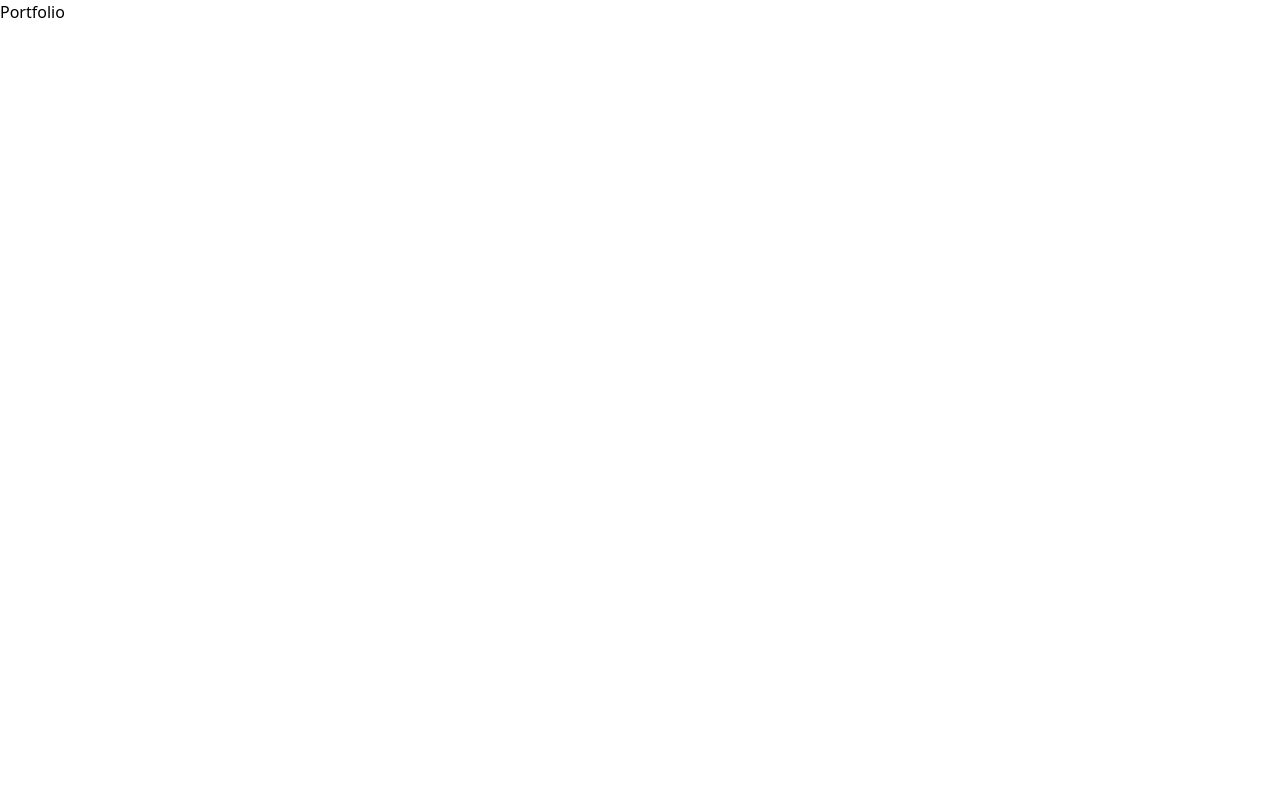
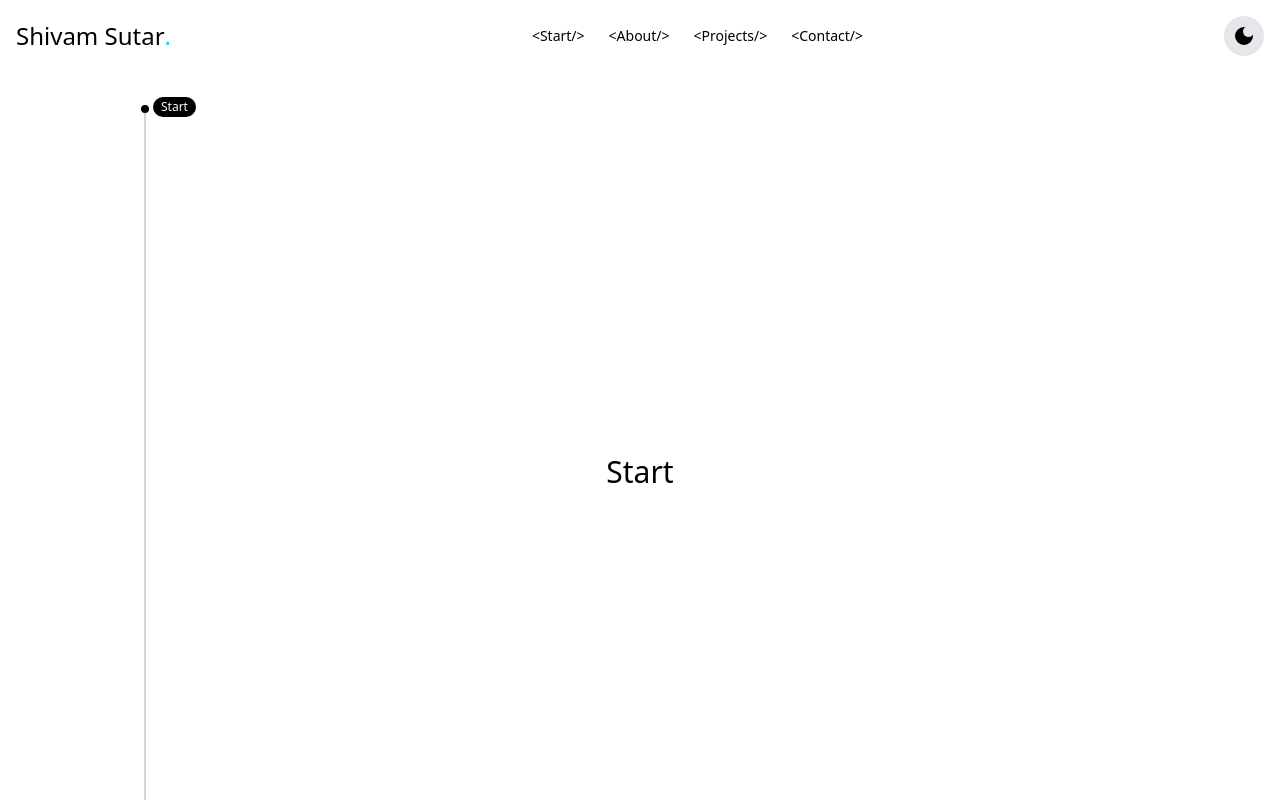
Before and after one commit to shivamsutar1233/my-portfolio, a React (Vite) app: page / in a window 1280 px wide. Shown: the top 800 px of the page. Built offline with nearby package versions, Linux system fonts and the light colour scheme.

Commit message:
feat: implement dark mode toggle and enhance navigation structure

```diff
--- a/package.json
+++ b/package.json
@@ -13,6 +13,7 @@
     "@tailwindcss/vite": "^4.0.8",
     "react": "^19.0.0",
     "react-dom": "^19.0.0",
+    "react-icons": "^5.5.0",
     "tailwindcss": "^4.0.8"
   },
   "devDependencies": {
--- a/src/App.jsx
+++ b/src/App.jsx
@@ -1,5 +1,58 @@
+import Navbar from "./components/Navbar/Navbar";
+import NavigationLine from "./components/Navigation/NavigationLine";
+import React, { useMemo } from "react";
 function App() {
-  return <section className=" min-h-screen ">Portfolio</section>;
+  const [theme, setTheme] = React.useState(
+    localStorage.theme === "dark" ||
+      (!("theme" in localStorage) &&
+        window.matchMedia("(prefers-color-scheme: dark)").matches)
+      ? "dark"
+      : "light"
+  );
+
+  useMemo(() => {
+    if (theme === "dark") {
+      localStorage.setItem("theme", "dark");
+      document.documentElement.classList.add("dark");
+    } else {
+      localStorage.setItem("theme", "light");
+      document.documentElement.classList.remove("dark");
+    }
+  }, [theme]);
+  return (
+    <section className="app-container h-full min-h-screen bg-white text-black dark:bg-black dark:text-white relative">
+      <Navbar setTheme={setTheme} theme={theme} />
+      {/* <NavigationLine /> */}
+      {/* section for start */}
+      <section id="Start" className=" relative">
+        <NavigationLine title={"Start"} />
+        <section className="flex justify-center items-center h-screen">
+          <section className="text-3xl">Start</section>
+        </section>
+      </section>
+      {/* section for about */}
+      <section id="About" className=" relative">
+        <NavigationLine title={"About"} />
+        <section className="flex justify-center items-center h-screen">
+          <section className="text-3xl">About</section>
+        </section>
+      </section>
+      {/* section for projects */}
+      <section id="Projects" className=" relative">
+        <NavigationLine title={"Projects"} />
+        <section className="flex justify-center items-center h-screen">
+          <section className="text-3xl">Projects</section>
+        </section>
+      </section>
+      {/* section for contact */}
+      <section id="Contact" className=" relative">
+        <NavigationLine title={"Contact"} />
+        <section className="flex justify-center items-center h-screen">
+          <section className="text-3xl">Contact</section>
+        </section>
+      </section>
+    </section>
+  );
 }
 
 export default App;
--- /dev/null
+++ b/src/components/Navbar/Navbar.jsx
@@ -0,0 +1,36 @@
+import { MdLightMode, MdDarkMode } from "react-icons/md";
+import StyledLink from "./StyledLink";
+const Navbar = ({ setTheme, theme }) => {
+  return (
+    <section className="flex justify-between items-center p-4 text-2xl">
+      <a href="/">
+        <section className="flex items-baseline space-x-2">
+          Shivam Sutar{" "}
+          <span className="text-cyan-400 dark:text-cyan-800 flex text-2xl">
+            .
+          </span>
+        </section>
+      </a>
+      <section className="flex items-center space-x-2 text-sm">
+        <StyledLink title={"Start"} />
+        <StyledLink title={"About"} />
+        <StyledLink title={"Projects"} />
+        <StyledLink title={"Contact"} />
+      </section>
+      <button
+        onClick={() =>
+          setTheme((prev) => (prev === "light" ? "dark" : "light"))
+        }
+        className="p-2 bg-gray-200 dark:bg-gray-800 rounded-full hover:bg-gray-300 dark:hover:bg-gray-700 hover:cursor-pointer"
+      >
+        {theme === "light" ? (
+          <MdDarkMode className="text-black " />
+        ) : (
+          <MdLightMode className=" dark:text-white" />
+        )}
+      </button>
+    </section>
+  );
+};
+
+export default Navbar;
--- /dev/null
+++ b/src/components/Navbar/StyledLink.jsx
@@ -0,0 +1,12 @@
+const StyledLink = ({ title }) => {
+  return (
+    <a
+      className="p-2 hover:text-cyan-800 dark:hover:text-cyan-400"
+      href={`#${title}`}
+    >
+      {"<" + title + "/>"}
+    </a>
+  );
+};
+
+export default StyledLink;
--- /dev/null
+++ b/src/components/Navigation/NavigationLine.jsx
@@ -0,0 +1,13 @@
+const NavigationLine = ({ title }) => {
+  return (
+    <section
+      className={`h-full border border-gray-300  w-0 absolute left-36 top-10 before:absolute  before:content-[''] before:z-10 before:bg-black before:text-white dark:before:bg-white dark:before:text-black before:text-xs  before:rounded-full before:p-1 before:-left-1 before:-top-2 `}
+    >
+      <section className=" absolute -top-4 left-2 bg-black text-white dark:bg-white dark:text-black  py-0.5 px-2 text-xs rounded-full">
+        {title}
+      </section>
+    </section>
+  );
+};
+
+export default NavigationLine;
--- a/src/index.css
+++ b/src/index.css
@@ -1,5 +1,6 @@
 @import "tailwindcss";
-body {
+@custom-variant dark (&:where(.dark, .dark *));
+body .app-container {
   @media (min-width: 1920px) {
     padding-inline: 15rem;
   }
```
Also changed, not shown: 1 other file (tests, documents, lock files or other folders).
